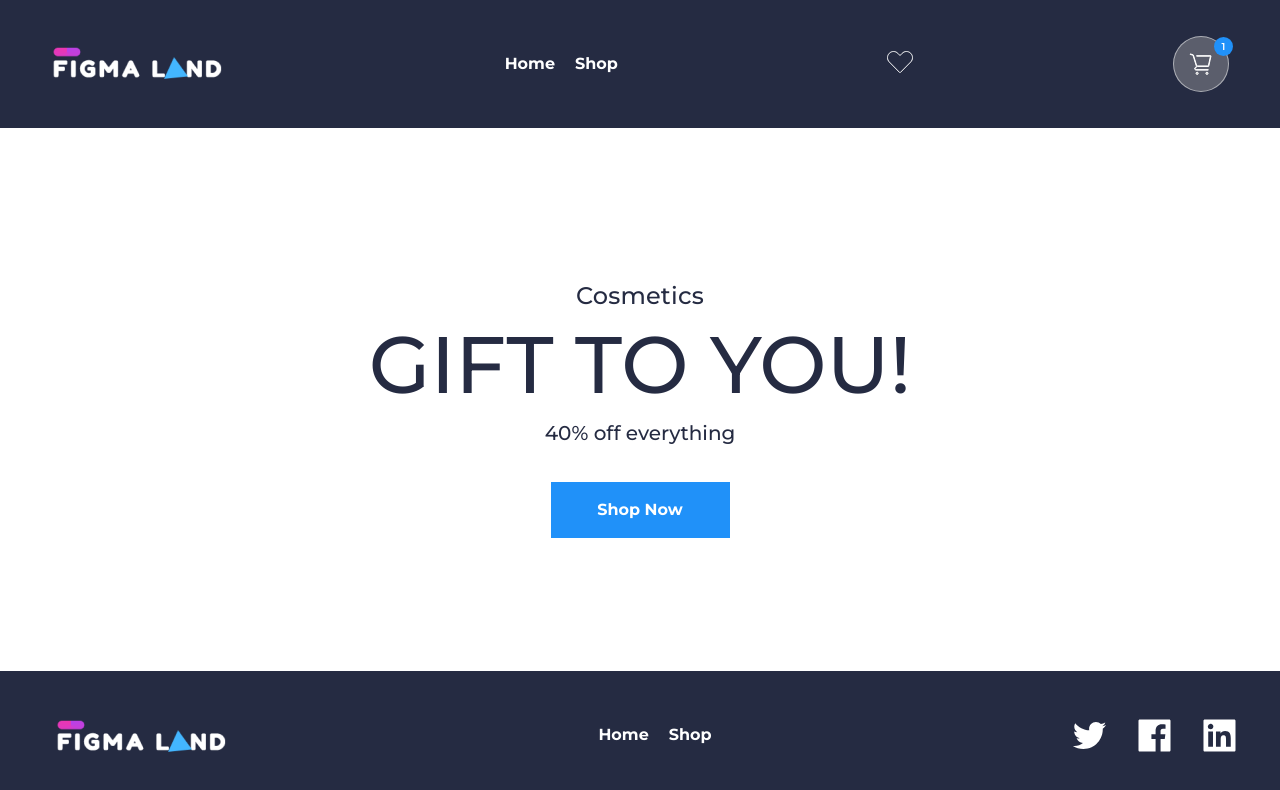
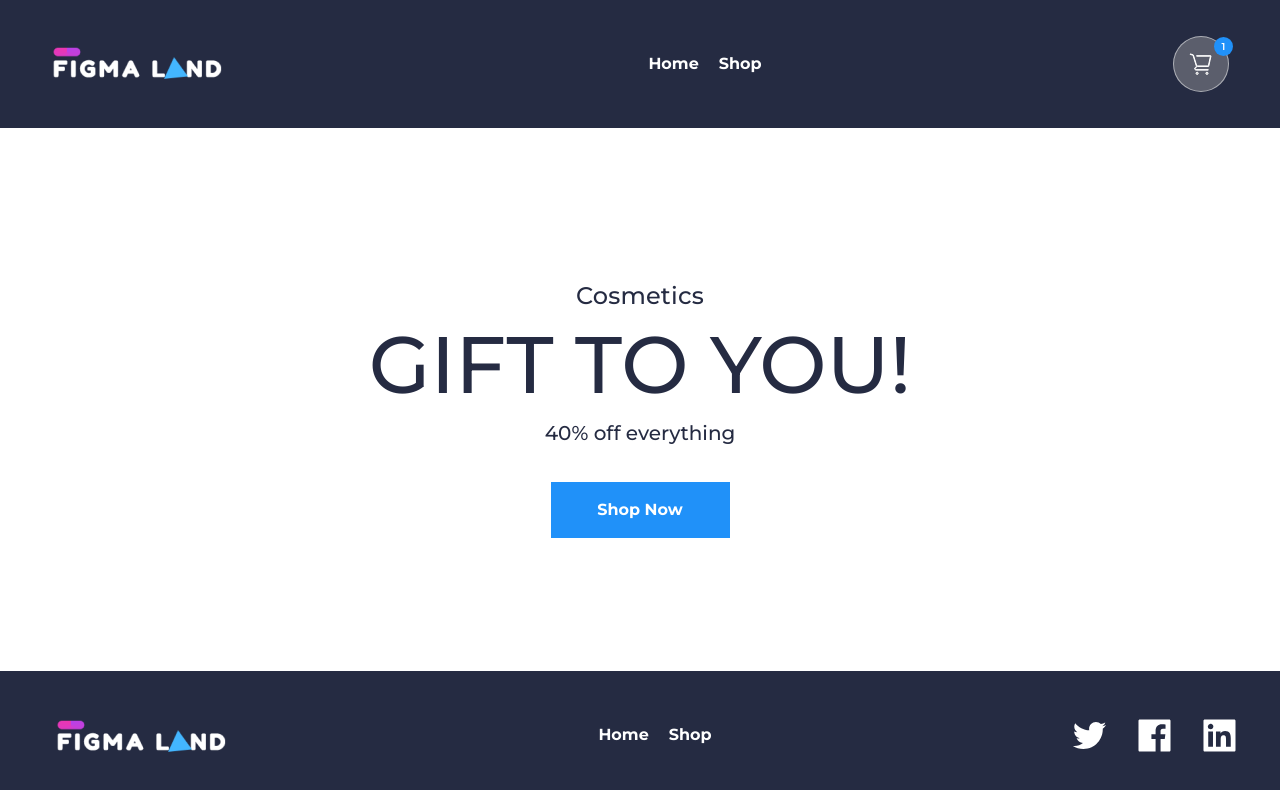
Before and after one commit to mighty-mite/online-store, a React (Vite) app: page / in a window 1280 px wide. Shown: the top 790 px of the page. Built offline with nearby package versions, Linux system fonts and the light colour scheme.

Commit message:
fix select width and label

```diff
--- a/src/components/goods/Goods.tsx
+++ b/src/components/goods/Goods.tsx
@@ -1,6 +1,12 @@
 import { useState, useEffect, useCallback } from 'react';
 import Pagination from '@mui/material/Pagination';
-import { MenuItem, Select, SelectChangeEvent } from '@mui/material';
+import {
+  FormControl,
+  InputLabel,
+  MenuItem,
+  Select,
+  SelectChangeEvent,
+} from '@mui/material';
 import Service from '../../service/Service';
 import Card from '../card/Card';
 import Spinner from '../spinner/Spinner';
@@ -117,9 +123,11 @@ function Goods(props: Props) {
       <div className="goods__top">
         <div className="goods__top-left">
           <p className="goods__sort">Sort by:</p>
+          <FormControl style={{ width: '150px' }}>
+            <InputLabel id="select">Sort</InputLabel>
             <Select
-            labelId="demo-simple-select-label"
-            id="demo-simple-select"
+              labelId="select"
+              id="select"
               value={sortMode}
               label="Sort"
               onChange={handleSort}
@@ -127,6 +135,7 @@ function Goods(props: Props) {
               <MenuItem value="asc">Price ASC</MenuItem>
               <MenuItem value="desc">Price DESC</MenuItem>
             </Select>
+          </FormControl>
         </div>
         <div className="goods__top-right">
           <button
--- a/src/components/header/Header.tsx
+++ b/src/components/header/Header.tsx
@@ -3,7 +3,6 @@ import { Link } from 'react-router-dom';
 import NavBar from '../navbar/NavBar';
 
 import logo from '../../assets/logo.png';
-import heart from '../../assets/heart.svg';
 import cart from '../../assets/cart.svg';
 import './header.scss';
 
@@ -15,9 +14,6 @@ function Header() {
           <img src={logo} alt="logo" />
         </Link>
         <NavBar />
-        <Link className="header__like" to="/">
-          <img src={heart} alt="" />
-        </Link>
         <Link to="/" className="header__cart">
           <img src={cart} alt="cart" />
         </Link>
```
Lines whose indentation alone changed are shown as unchanged.
